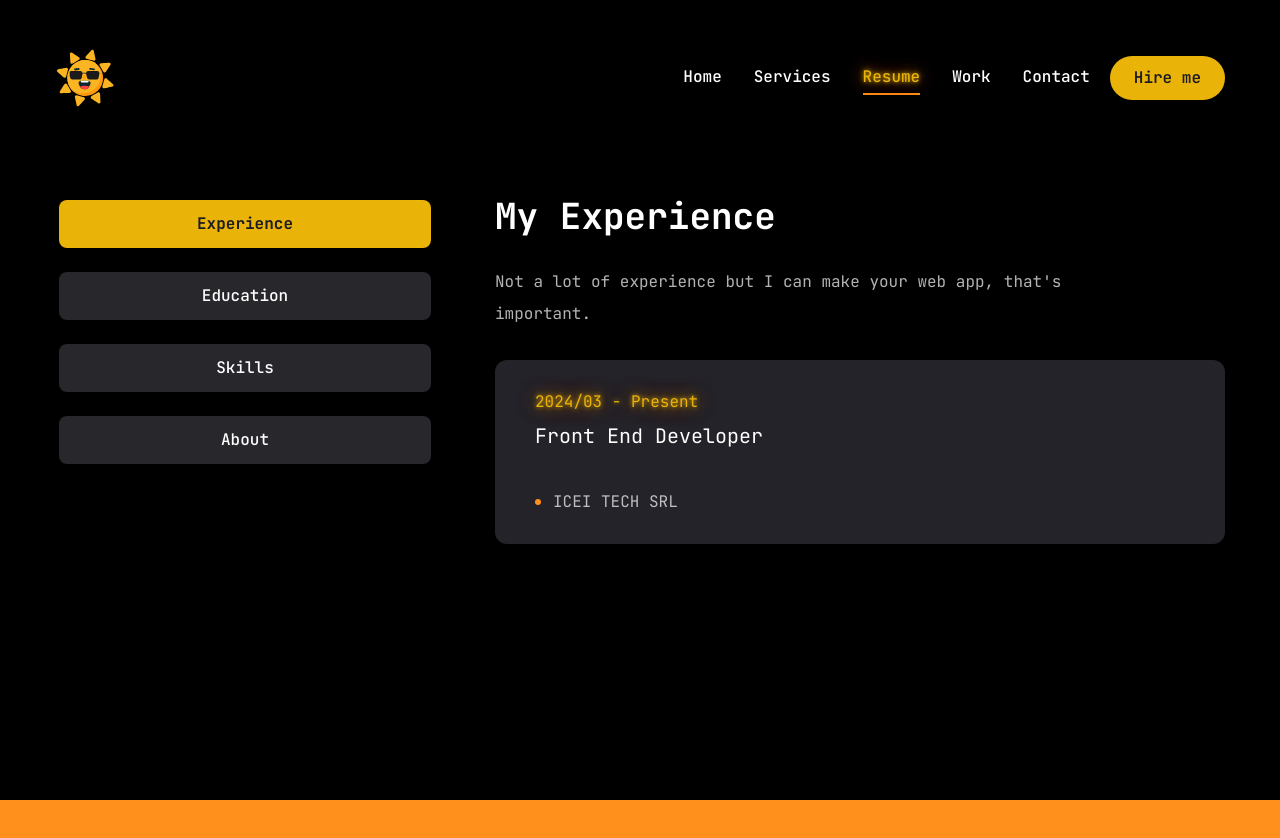
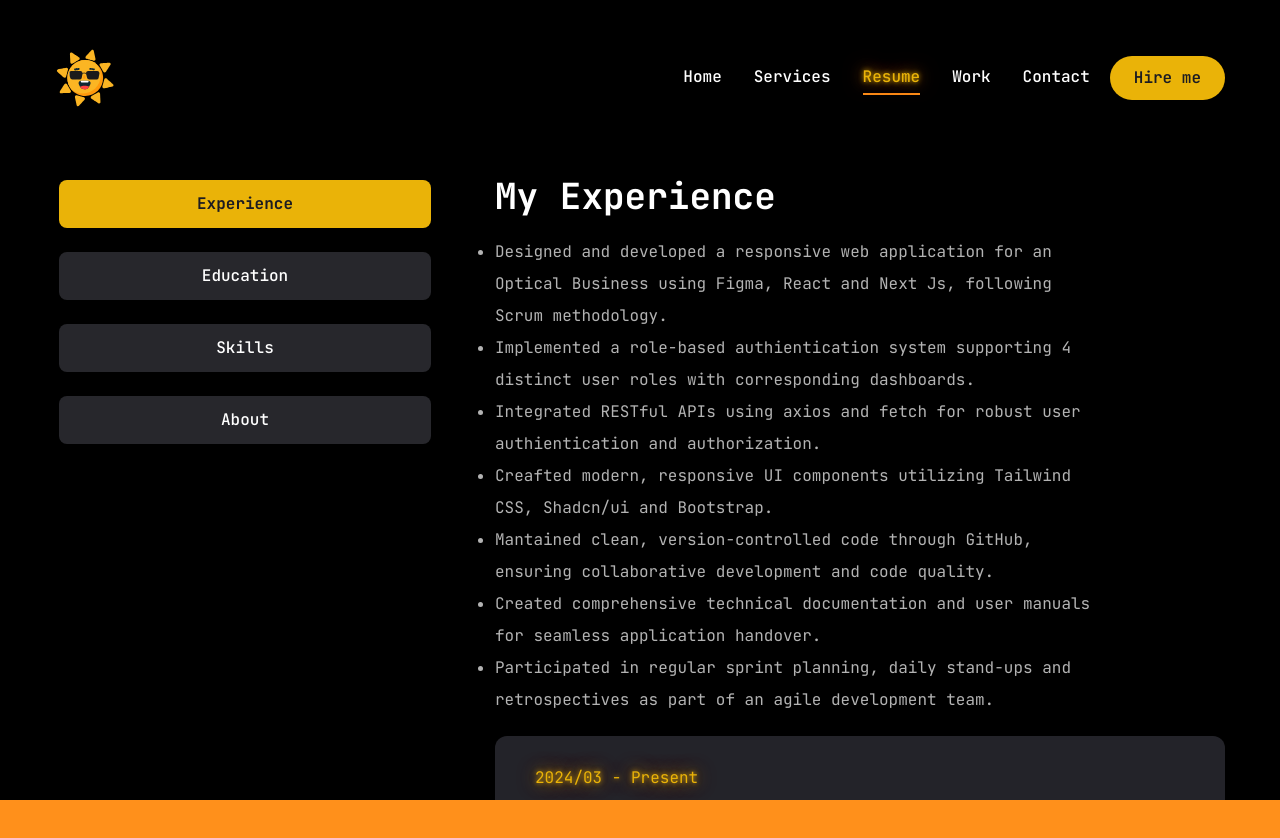
Before and after one commit to TioPotter/MyPortfolio, a Next.js app: page /resume in a window 1280 px wide. Shown: the top 838 px of the page. Before the commit the page ends 800 px from the top, so only its background shows below. Built offline with nearby package versions, Linux system fonts and the light colour scheme.

Commit message:
Agregue cambios a experiencia

```diff
--- a/app/resume/page.jsx
+++ b/app/resume/page.jsx
@@ -57,12 +57,19 @@ const about = {
 
 const experience = {
   title: "My Experience",
-  description:
-    "Not a lot of experience but I can make your web app, that's important.",
+  description: [
+    "Designed and developed a responsive web application for an Optical Business using Figma, React and Next Js, following Scrum methodology.",
+    "Implemented a role-based authientication system supporting 4 distinct user roles with corresponding dashboards.",
+    "Integrated RESTful APIs using axios and fetch for robust user authientication and authorization.",
+    "Creafted modern, responsive UI components utilizing Tailwind CSS, Shadcn/ui and Bootstrap.",
+    "Mantained clean, version-controlled code through GitHub, ensuring collaborative development and code quality.",
+    "Created comprehensive technical documentation and user manuals for seamless application handover.",
+    "Participated in regular sprint planning, daily stand-ups and retrospectives as part of an agile development team.",
+  ],
   items: [
     {
       company: "ICEI TECH SRL",
-      position: "Front End Developer",
+      position: "Front End Developer Internship",
       duration: "2024/03 - Present",
     },
   ],
@@ -176,11 +183,15 @@ const Resume = () => {
           <div className="min-h-[70vh] w-full">
             {/* experience */}
             <TabsContent value="experience" className="w-full">
-              <div className="flex flex-col gap-[30px] text-center xl:text-left">
+              <div className="flex flex-col gap-[20px] text-center xl:text-left">
                 <h3 className="text-4xl font-bold">{experience.title}</h3>
-                <p className="mx-auto max-w-[600px] text-white/70 xl:mx-0">
-                  {experience.description}
-                </p>
+
+                <ul className="mx-auto max-w-[600px] list-disc text-white/70 xl:mx-0">
+                  {experience.description.map((item, index) => (
+                    <li key={index}>{item}</li>
+                  ))}
+                </ul>
+
                 <ScrollArea className="h-[40px]">
                   <ul className="grid grid-cols-1 gap-[30px]">
                     {experience.items.map((item, index) => {
```
